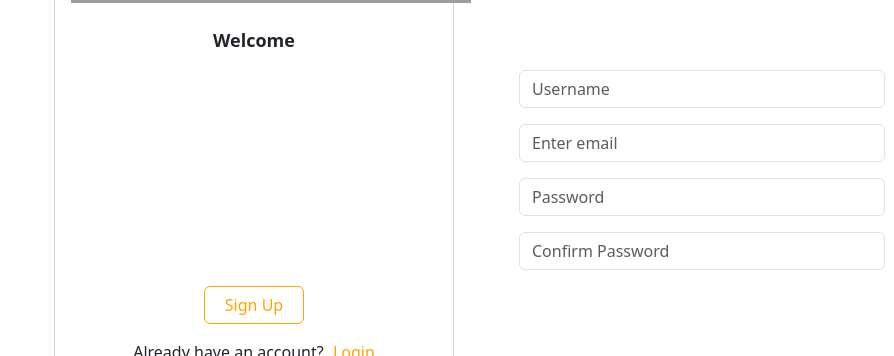
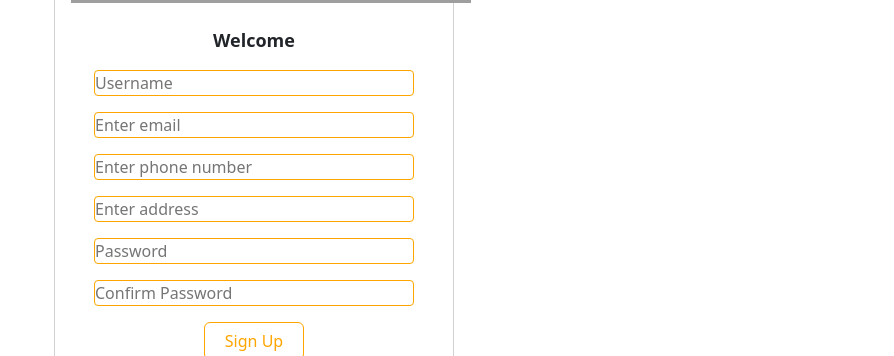
Before and after one commit to gilbert-ku/electro-App, a React (Vite) app in the folder electropulse-app/: page /signup in a window 1280 px wide. Shown: the part 410-766 px from the top of the page, without its empty margins (386-1280 px from the left). Built offline with nearby package versions, Linux system fonts and the light colour scheme; grey boxes are pictures that could not be loaded.

Commit message:
completed intergrating the authentication with the backend

```diff
--- a/electropulse-app/src/components/login.jsx
+++ b/electropulse-app/src/components/login.jsx
@@ -1,8 +1,34 @@
-import React from "react";
+import React,{useState} from "react";
 
 
 
 const Login = () => {
+    const [ username, setUsername] = useState('');
+    const [ password, setPassword] = useState('');
+    const [error, setError] = useState('');
+
+    const handleLogin = () => {
+        const userData = {username, password};
+
+        fetch('http://127.0.0.1:5555/userlogin', {
+            method: 'POST',
+            headers: {
+                'Content-Type': 'application/json',
+            },
+            body: JSON.stringify(userData, )
+        })
+            .then((response) => {
+                if (response.ok) {
+                    window.location.href =  '/';
+                } else {
+                    setError('Please input valid login credentials');
+                }
+            })
+            .catch((error) => {
+                console.error('Error:', error);
+                setError('An error occurred during login.');
+            });
+    }
     return (
         <section className="login-page">
             <div className="d-flex justify-content-center align-items-center">
@@ -14,15 +40,16 @@ const Login = () => {
                             </div>
                             <p className="greet">Welcome</p>
                             <div className="form-group mb-3">
-                                <input type="email" className="form-control" id="email" placeholder="Enter email" />
+                                <input type="text" className="form-control-login" id="username" placeholder="Enter username" value={username} onChange={(e) => setUsername(e.target.value)}/>
                             </div>
                             <div className="form-group mb-3">
-                                <input type="password" className="form-control" id="password" placeholder="Password" />
+                                <input type="password" className="form-control-login" id="password" placeholder="Password" value={password} onChange={(e) => setPassword(e.target.value)}/>
                             </div>
-                            <button type="button" className="btn btn-outline-primary" id="login1-button">Login</button>
+                            <button type="button" className="btn btn-outline-primary" id="login1-button" onClick={handleLogin}>Login</button>
                             <div className="d-flex justify-content-center mt-3">
                                 <p>Dont have an account? <a className="signup-link" href="/signup">Signup</a></p>
                             </div>
+                            {error && <p>{error}</p>}
                         </form>
                     </div>
                 </div>
--- a/electropulse-app/src/components/signup.jsx
+++ b/electropulse-app/src/components/signup.jsx
@@ -1,8 +1,38 @@
-import React from 'react';
-
+import React, { useState } from 'react';
 
 const Signup = () => {
-    return(
+    const [username, setUsername] = useState('');
+    const [email, setEmail] = useState('');
+    const [contact, setContact] = useState('');
+    const [address, setAddress] = useState('');
+    const [password, setPassword] = useState('');
+    const [confirmPassword, setConfirmPassword] = useState('');
+    const [error, setError] = useState('');
+
+    const handleSignup = () => {
+        const userData = { username, email, contact,address, password, confirmPassword };
+
+        fetch('http://127.0.0.1:5555/usersignup', {
+            method: 'POST',
+            headers: {
+                'Content-Type': 'application/json',
+            },
+            body: JSON.stringify(userData),
+        })
+            .then((response) => {
+                if (response.ok) {
+                    window.location.href = '/login';
+                } else {
+                    setError('Signup failed. Please check your details.');
+                }
+            })
+            .catch((error) => {
+                console.error('Error:', error);
+                setError('An error occurred during signup.');
+            });
+    };
+
+    return (
         <section className="signup-page">
             <div className="d-flex justify-content-center align-items-center">
                 <div className="card custom-card custom-card-size">
@@ -13,27 +43,89 @@ const Signup = () => {
                             </div>
                             <p className="greet">Welcome</p>
                             <div className="form-group mb-3">
-                                <input type="text" className="form-control" id="username" placeholder="Username" />
+                                <input
+                                    type="text"
+                                    className="form-control-login"
+                                    id="username"
+                                    placeholder="Username"
+                                    value={username}
+                                    onChange={(e) => setUsername(e.target.value)}
+                                />
                             </div>
                             <div className="form-group mb-3">
-                                <input type="email" className="form-control" id="email" placeholder="Enter email" />
+                                <input
+                                    type="email"
+                                    className="form-control-login"
+                                    id="email"
+                                    placeholder="Enter email"
+                                    value={email}
+                                    onChange={(e) => setEmail(e.target.value)}
+                                />
                             </div>
                             <div className="form-group mb-3">
-                                <input type="password" className="form-control" id="password" placeholder="Password" />
+                                <input
+                                    type="text"
+                                    className="form-control-login"
+                                    id="phone"
+                                    placeholder="Enter phone number"
+                                    value={contact}
+                                    onChange={(e) => setContact(e.target.value)}
+                                />
                             </div>
                             <div className="form-group mb-3">
-                                <input type="password" className="form-control" id="confirm-password" placeholder="Confirm Password" />
+                                <input
+                                    type="text"
+                                    className="form-control-login"
+                                    id="address"
+                                    placeholder="Enter address"
+                                    value={address}
+                                    onChange={(e) => setAddress(e.target.value)}
+                                />
                             </div>
-                            <button type="button" className="btn btn-outline-primary" id="signup1-button">Sign Up</button>
+
+                            <div className="form-group mb-3">
+                                <input
+                                    type="password"
+                                    className="form-control-login"
+                                    id="password"
+                                    placeholder="Password"
+                                    value={password}
+                                    onChange={(e) => setPassword(e.target.value)}
+                                />
+                            </div>
+                            <div className="form-group mb-3">
+                                <input
+                                    type="password"
+                                    className="form-control-login"
+                                    id="confirm-password"
+                                    placeholder="Confirm Password"
+                                    value={confirmPassword}
+                                    onChange={(e) => setConfirmPassword(e.target.value)}
+                                />
+                            </div>
+                            <button
+                                type="button"
+                                className="btn btn-outline-primary"
+                                id="signup1-button"
+                                onClick={handleSignup}
+                            >
+                                Sign Up
+                            </button>
                             <div className="d-flex justify-content-center mt-3">
-                                <p>Already have an account? <a className="signup-link" href="/login">Login</a></p>
+                                <p>
+                                    Already have an account?{' '}
+                                    <a className="signup-link" href="/login">
+                                        Login
+                                    </a>
+                                </p>
                             </div>
+                            {error && <p>{error}</p>}
                         </form>
                     </div>
                 </div>
             </div>
         </section>
+    );
+};
 
-    )
-}
-export default Signup
+export default Signup;
--- a/electropulse-app/src/index.css
+++ b/electropulse-app/src/index.css
@@ -331,3 +331,8 @@ body {
 .form {
   margin-right: 3rem;
 }
+.form-control-login{
+  width: 40vh;
+  border-radius: 4px;
+  border: 1px solid orange;
+}
```
